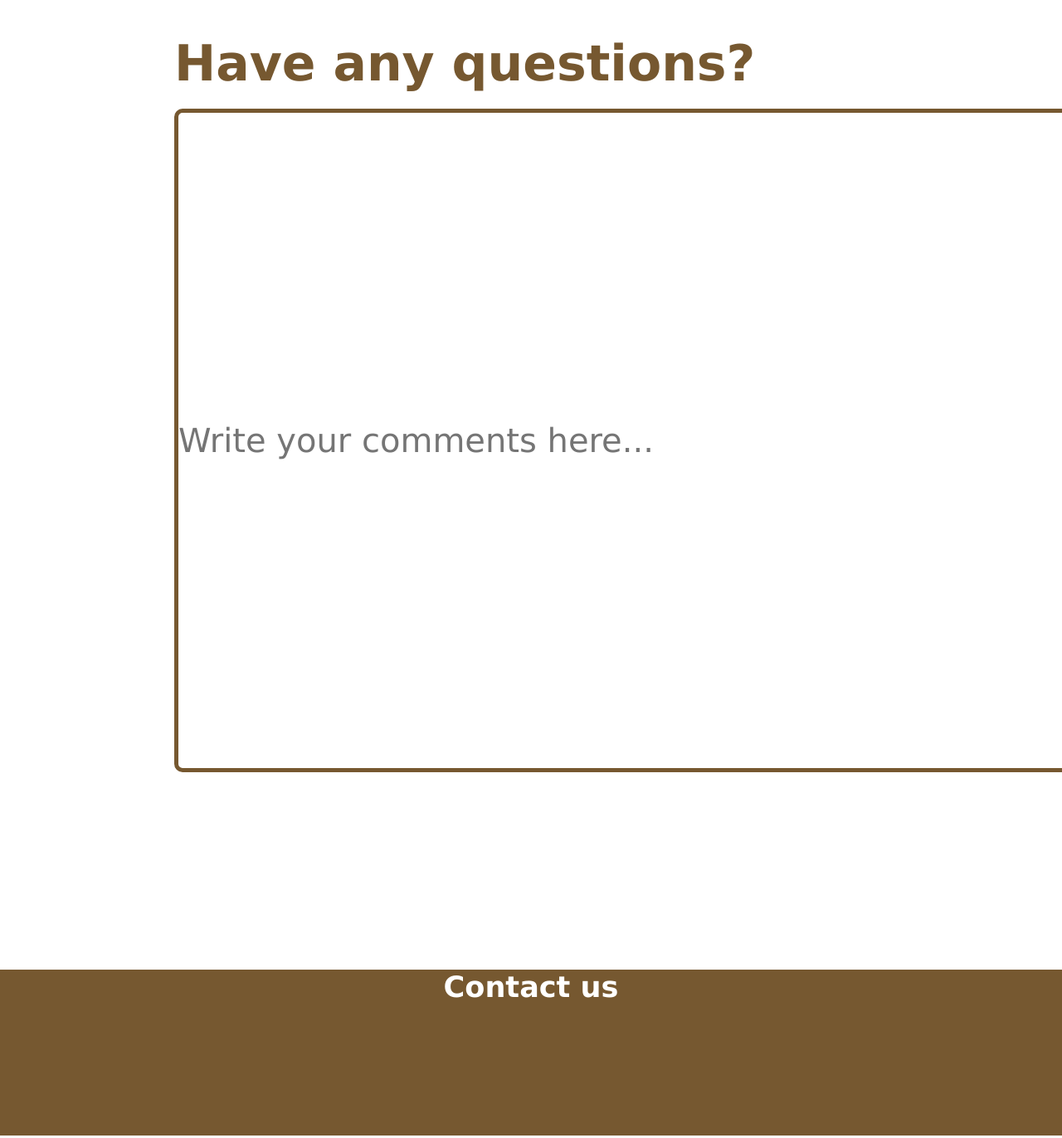
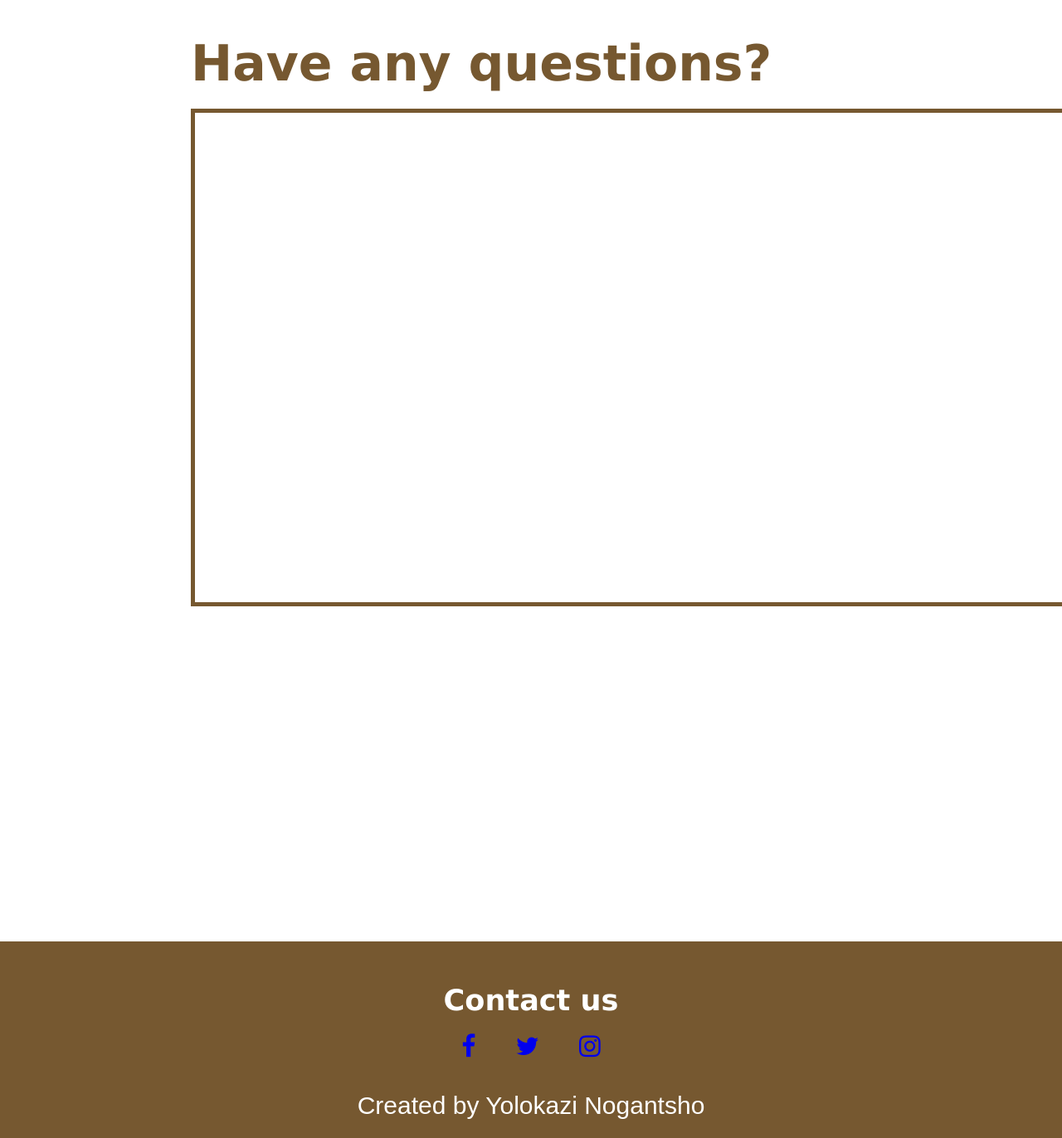
Before and after one commit to yolokazi-cloud/June-16-Landing-page, a plain HTML site: page src/images/June-16-landing.html in a window 1280 px wide. Shown: the part 3840-5212 px from the top of the page at 83% size. Drawn offline with Linux system fonts and the light colour scheme.

Commit message:
properly aligned all elements

```diff
--- a/src/images/June-16-landing.html
+++ b/src/images/June-16-landing.html
@@ -20,7 +20,7 @@
         <li><a class="active" href="#info">Home</a></li>
         <li><a href="#history">About </a></li>
         <li><a href="#events">History </a></li>
-        <li><a href="#">Feedback</a></li>
+        <li><a href="#contact">Feedback</a></li>
     </ul>
     </nav>
 </header>
@@ -84,58 +84,26 @@
 
         </p>
 </ul>
+ </div>
 
-      </div>
-      <h4 style="font-size: 60px; margin-top:80px;  margin-left: 210px; color:#765830; margin-bottom: 20px;"> Have any questions?</h4>
-   <div>
+ <h4 style="font-size: 60px; margin-top:80px;  margin-left: 230px; color:#765830; margin-bottom: 20px;"> Have any questions?</h4>
 
-     <input type="text" placeholder="Write your comments here..." style="font-size: 40px; width:1300px;height: 800px; margin-left: 210px; border:5px solid #765830;border-radius: 10px;" >
+ <div class ="feedback">
+    <textarea name="feedback" id="feedbackid" cols="50" rows="50"  style="width:1200px; margin-left: 230px;border:5px solid #765830; font-size: 30px; height:600px; width:1400px; " ></textarea>
+ </div>
 
-   </div>
+<div class="footer">
+  <h3 style="margin-top:400px;padding-top: 50px;">Contact us</h3>
 
-   <br>
-   <br>
-<div class="footer">
-  <h3>Contact us</h3>
+    <a href="#" class="fa fa-facebook" style="padding: 20px;" ></a>
+    <a href="#" class="fa fa-twitter" style="padding: 20px;"></a>
+    <a href="#" class="fa fa-instagram" style="padding: 20px;"></a>
 
-
-  <p>Created by Yolokazi Nogantsho</p>
+  <p style="margin-top: 20px;">Created by Yolokazi Nogantsho</p>
 </div>
 
     </section>
 
 
-    <!--
-    <section>
-        <div class="info">
-        <h1></h1>
-        <h4 style="font-style: oblique;margin-left:80px">“Education is the most powerful weapon which <br> you can use to change the world.” </h4>  <h6 style="margin-left:80px">- Nelson Mandela <br> <br></h6>
-        <h1>What is June 16 in South Africa?</h1>
-      <p >
-       <img src="./june4.jpg"  alt="hector peterson" style="width :600px; height :600px; float:right; margin: 0 100px;">
-        Youth Day in South Africa alludes to the commemoration of the Soweto youth uprising of the 16th of June 1976. This is where the youth of 1976 marched against a law imposed by the Bantu Education that compelled them to be taught in Afrikaans. Afrikaans would be treated as equal to English as a communication medium of education in secondary schools. The Soweto June uprising impacted other events that later resulted to the South Africa’s liberation from the apartheid regime. The socio-political landscape of South Africa took a huge turnaround post the Soweto Uprising. Whereas,
-        the Soweto uprising itself had been influenced by another movement for freedom, the black consciousness movement whose leader was Steve Biko.  <br> <br>  The 1976 Soweto uprising was
-        horrifically met by armed police who brutally murdered thousands of young people who were peacefully marching. Gruesome images displaying the brutality of the apartheid police firing at these students were taken and surfaced. This only strengthened the struggle against the apartheid.
-      </p>
- </div>
-<div class="event1" id="events"><h1 style="margin-top: 80px;">Events leading Soweto uprising</h1>
- <p><img src="./blackc.jpg" alt="steve biko" style="height:600px; width:600px; border-width: 40px; float:left;" ><strong>Black consciousness movement</strong><br>was a movemjjjjjjj</p>
- </div>
-
-
- </section>
-
-
-
-
-
-
-
-   <figure style="text-align:right;"><img src="./june4.jpg"  alt="hector peterson" style="width :600px; height :600px; float:right;"><figcaption style="font-size: 28px;
-         font-style: italic;"> The iconic photo of Hector Pieterson, one of the <br>first activist to be killed during 1976 Soweto <br>
-         uprising</figcaption>
-        </figure>
-       -->
-
 </body>
 </html>
```
